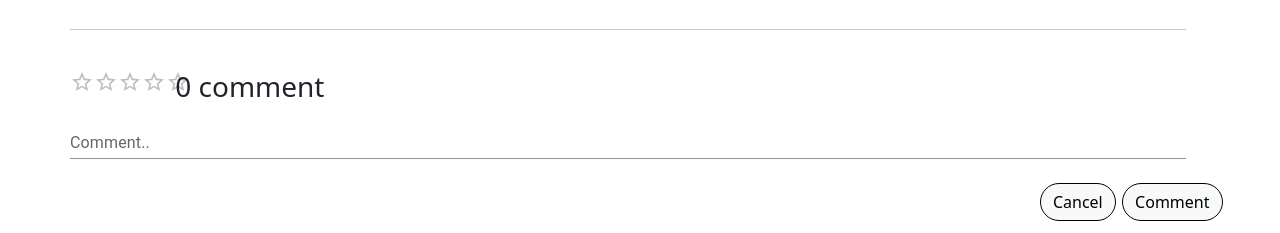
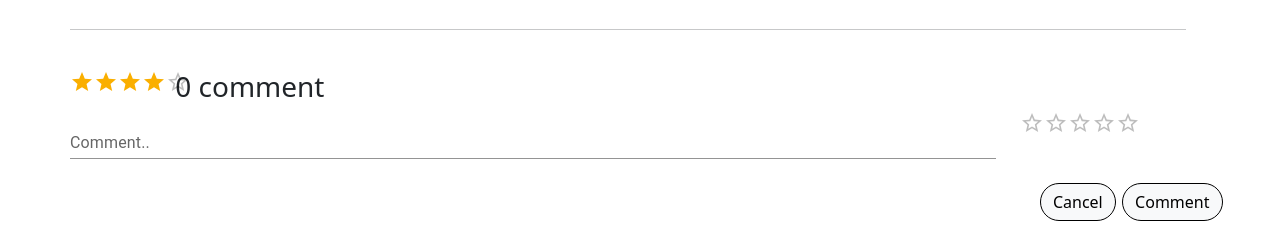
Before and after one commit to hungnkb/MD6_EZHOME_FinalCase, a React (Create React App) app in the folder frontend/: page /detail-home/1 in a window 1280 px wide. Shown: the part 1653-1886 px from the top of the page. Built offline with nearby package versions, Linux system fonts and the light colour scheme; no server answers; a web font is replaced by a local one.

Commit message:
fix comments

```diff
--- a/frontend/src/pages/detail/review/review.js
+++ b/frontend/src/pages/detail/review/review.js
@@ -53,16 +53,14 @@ export default function Review(props) {
         setReview(res.data);
       });
   };
+
   return (
     <>
       <div className="row">
         <div className="col-1">
           <Rating
             name="simple-controlled"
-            value={value}
-            onChange={(event, newValue) => {
-              setValue(newValue);
-            }}
+            value={4}
           />
         </div>
         <div className="col-11">
@@ -71,7 +69,7 @@ export default function Review(props) {
       </div>
       <form onSubmit={handleSubmit}>
         <div className="row">
-          <div className="col-12">
+          <div className="col-10">
             <TextField
               id="standard-basic"
               style={{ width: '100%' }}
@@ -80,10 +78,20 @@ export default function Review(props) {
               name="content"
               onChange={handleChange}
             />
+
           </div>
           <br />
           <br />
           <br />
+          <div className='col-2'>
+          <Rating
+            name="simple-controlled"
+            value={value}
+            onChange={(event, newValue) => {
+              setValue(newValue);
+            }}
+          />
+          </div>
           <div>
             <div className="row">
               <div className="col-11">
@@ -96,7 +104,7 @@ export default function Review(props) {
                     marginLeft: '95%',
                   }}
                 >
-                  Cancel{' '}
+                  Cancel
                 </Button>
               </div>
               <div className="col-1">
@@ -109,7 +117,7 @@ export default function Review(props) {
                     marginLeft: '10%',
                   }}
                 >
-                  Comment{' '}
+                  Comment
                 </Button>
               </div>
             </div>
@@ -147,7 +155,7 @@ export default function Review(props) {
                                             </div>
                                             <div className="col-10">
                                               <MDBTypography tag="h5">
-                                                {' '}
+
                                                 {data?.idUser.email}
                                               </MDBTypography>
                                               <p
```
